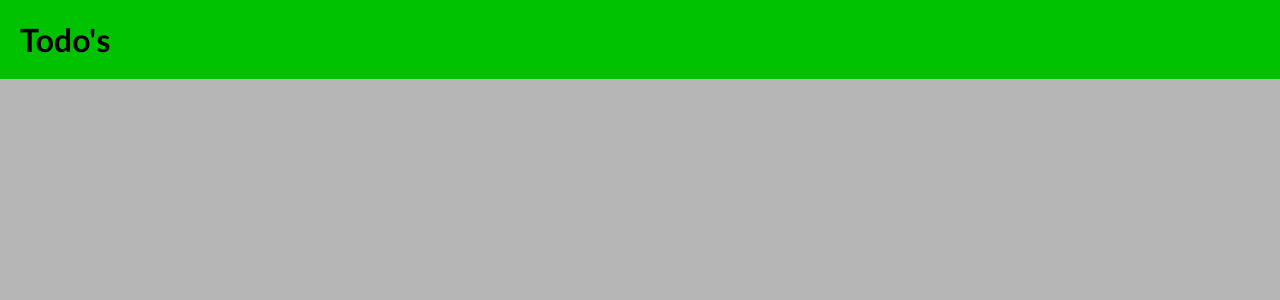
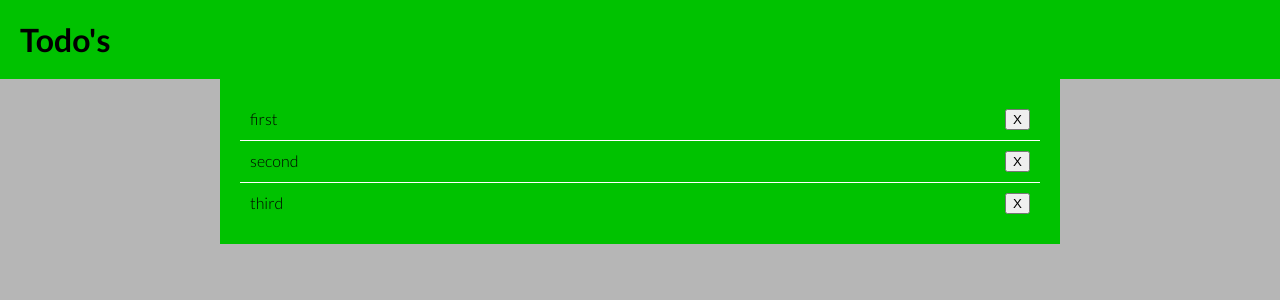
Before and after one commit to mEsUsah/vue-todo, a Vue app: page / in a window 1280 px wide. Shown: the top 300 px of the page. Built offline with nearby package versions, Linux system fonts and the light colour scheme.

Commit message:
add TaskItem

```diff
--- a/src/App.vue
+++ b/src/App.vue
@@ -1,14 +1,50 @@
 <template>
     <the-header title="Todo's"></the-header>
+    <base-card>
+        <task-item
+            v-for="task in tasks"
+            :key="task.id"
+            :id="task.id"
+            :task="task.title"
+            @delete-task="deleteTask"
+        >
+        </task-item>
+    </base-card>
 </template>
 
 <script>
+import TheHeader from './components/TheHeader.vue';
+import BaseCard from './components/BaseCard.vue';
+import TaskItem from './components/TaskItem.vue';
 
-import TheHeader from './components/TheHeader.vue'
 export default {
-  components: { TheHeader },
-
-
+  data(){
+    return{
+        tasks: [
+            {
+                id: 1,
+                title: "first"
+            },
+            {
+                id: 2,
+                title: "second"
+            },
+            {
+                id: 3,
+                title: "third"
+            },
+        ]
+    }
+  },
+  methods: {
+    deleteTask(taskId){
+        console.log(taskId);
+        const taskIndex = this.tasks.findIndex((task) => task.id === taskId);
+        this.tasks.splice(taskIndex,1);
+        console.log("ok");
+    }
+  },
+  components: { TheHeader, BaseCard, TaskItem },
 }
 </script>
 
--- /dev/null
+++ b/src/components/TaskItem.vue
@@ -0,0 +1,35 @@
+<template>
+    <div>
+        <p>{{ task }}</p>
+        <button @click="deleteTask(id)">X</button>
+    </div>
+</template>
+
+<script>
+export default{
+    props: ['id','task'],
+    emits: ['delete-task'],
+    methods: {
+        deleteTask(taskId){
+            this.$emit('delete-task', taskId);
+        }
+    }
+}
+</script>
+
+<style scoped>
+div{
+    display: flex;
+    flex-direction: row;
+    justify-content: space-between;
+    padding: 10px;
+
+}
+div:not(:last-of-type){
+    border-bottom: 1px solid white;
+}
+p{
+    margin: 0;
+}
+
+</style>
```
